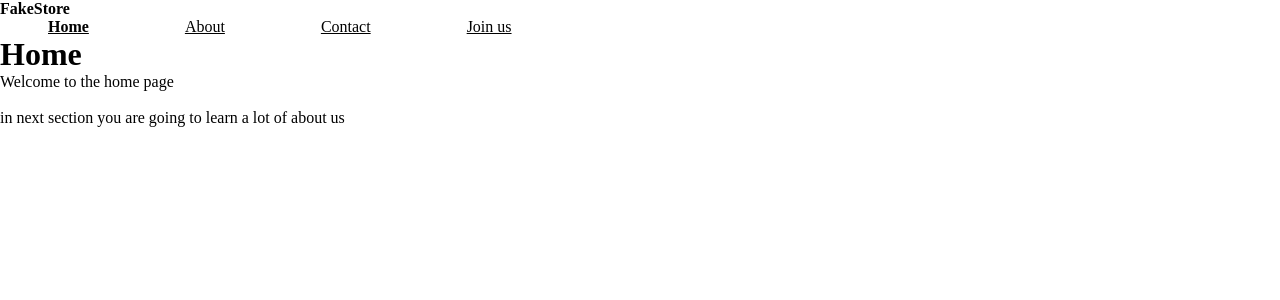
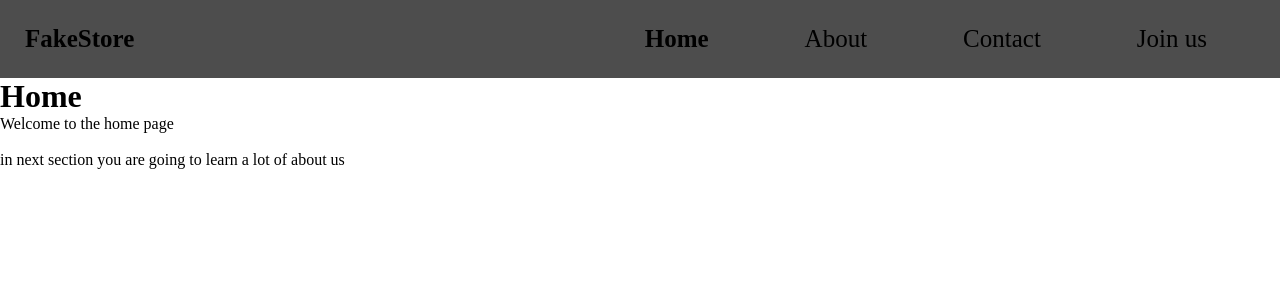
Before and after one commit to Nerma5/first-reactApp, a React (Create React App) app: page / in a window 1280 px wide. Shown: the top 300 px of the page. Built offline with nearby package versions, Linux system fonts and the light colour scheme.

Commit message:
header css

```diff
--- a/src/pages/header.css
+++ b/src/pages/header.css
@@ -9,3 +9,16 @@
     justify-content: space-between;
     margin: 3rem;
 }
+
+.header{
+    display: flex;
+    justify-content: space-between;
+    background-color: rgb(77, 77, 77);
+    font-size: 25px;
+    padding: 25px;
+}
+
+ul li a{
+    text-decoration: none;
+    text-align: center;
+}
```
